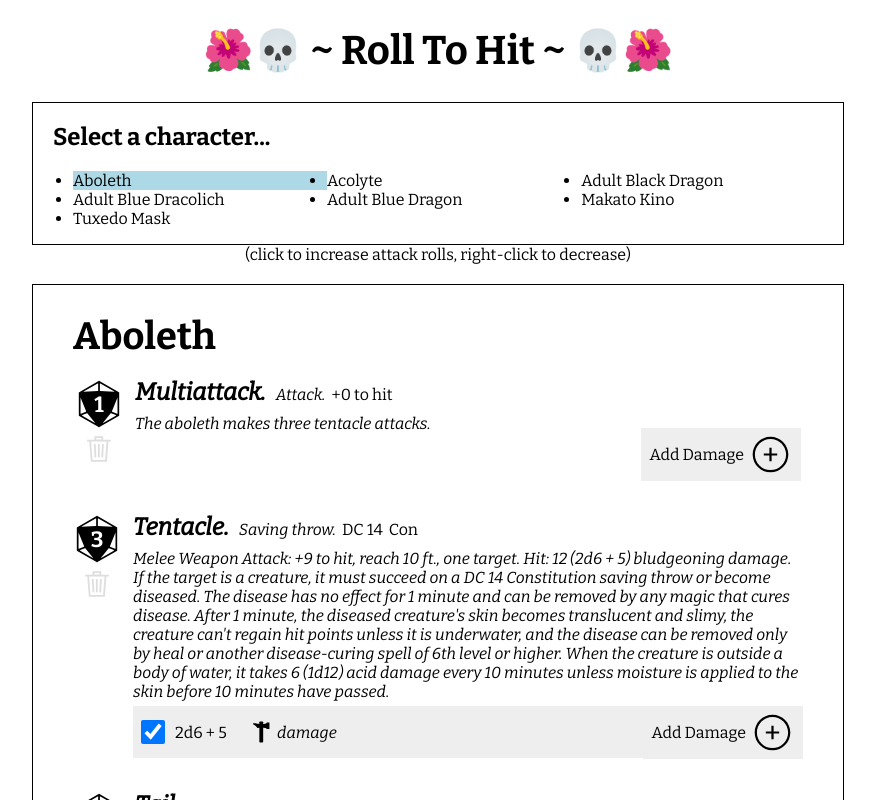
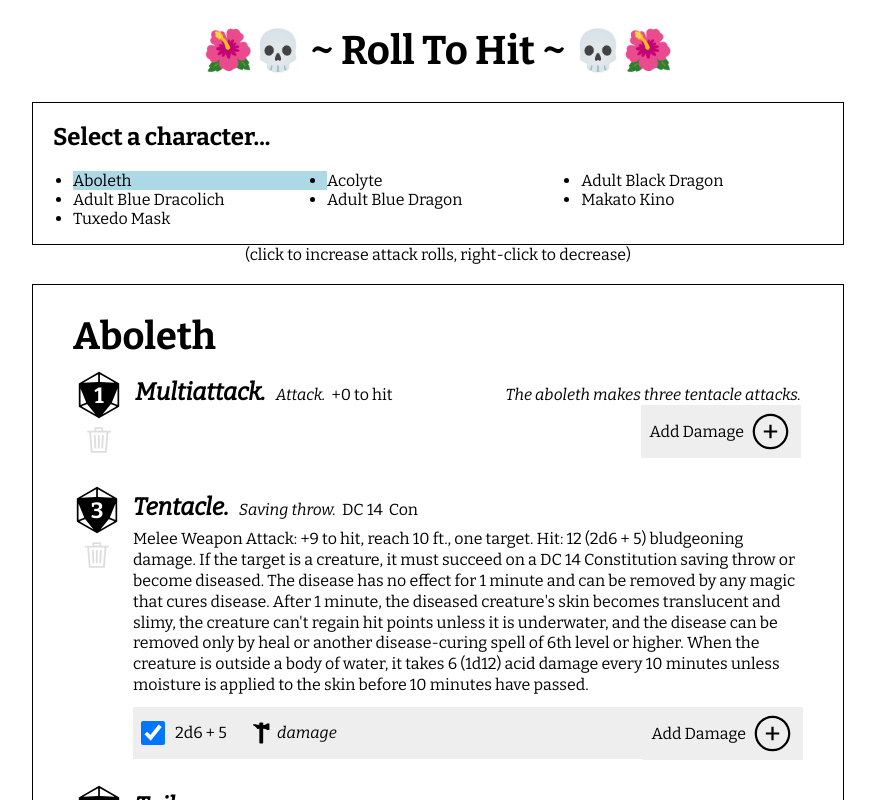
Before and after one commit to wickworks/witchdice, a React (Create React App) app: page / in a window 1280 px wide. Both pictures are taken after a click on the item "Aboleth". Shown: the top 800 px of the page, without its empty margins (202-1077 px from the left). Built offline with nearby package versions, Linux system fonts and the light colour scheme.

Commit message:
Have description format itself depending on its length.

```diff
--- a/src/components/AttackSource.jsx
+++ b/src/components/AttackSource.jsx
@@ -156,6 +156,8 @@ const AttackSource = ({attackID, attackData, attackFunctions, deleteAttack, clea
     setSavingThrowType(newType, attackID);
   }
 
+  const descClass = (desc.length > 64) ? 'long' : 'short'
+
   return (
     <div className='AttackSource'>
       <div className='die-count-container'>
@@ -235,14 +237,13 @@ const AttackSource = ({attackID, attackData, attackFunctions, deleteAttack, clea
                   {modifier} to hit
                 </div>
               }
-            </div>
 
-            <div className='metadata-container'>
-              <div className='desc'>
+              <div className={`desc ${descClass}`}>
                 <TextInput
                   textValue={desc}
                   setTextValue={(desc) => setDesc(desc, attackID)}
                   placeholder='Attack description'
+                  isTextbox={descClass === 'long'}
                 />
               </div>
             </div>
--- a/src/components/AttackSource.scss
+++ b/src/components/AttackSource.scss
@@ -5,7 +5,7 @@
   margin-bottom: 32px;
 
   .die-count-container {
-    margin-top: 2px;
+    margin-top: -7px;
     margin-right: 12px;
 
     .asset.d20_frame {
@@ -45,10 +45,11 @@
     .titlebar {
       display: flex;
       align-items: flex-end;
-      margin-bottom: 8px;
+      flex-wrap: wrap;
 
       .name {
         margin-right: 10px;
+        margin-bottom: 8px;
 
         .display {
           @include text_attack_name;
@@ -62,6 +63,7 @@
       .is-saving-throw {
         margin-right: 6px;
         padding-bottom: 2px;
+        margin-bottom: 8px;
         font-style: italic;
 
         cursor: pointer;
@@ -69,8 +71,9 @@
       }
 
       .modifier, .saving-throw-dc, .saving-throw-type {
+        padding-bottom: 2px;
+        margin-bottom: 8px;
         margin-right: 6px;
-        padding-bottom: 2px;
         cursor: pointer;
 
         &:hover {
@@ -80,10 +83,12 @@
     }
 
     .desc {
+      margin-left: auto;
+      margin-bottom: 8px;
+
       .display {
         @include text_default;
-        font-style: italic;
-        padding-bottom: 4px;
+        padding-bottom: 2px;
         cursor: pointer;
         &:hover { background-color: lightblue; }
       }
@@ -91,7 +96,24 @@
       input {
         @include text_default;
         font-style: italic;
-        width: 300px;
+        width: 400px;
+      }
+
+      &.long {
+        font-style: normal;
+        line-height: 1.3;
+
+        textarea {
+          @include text_default;
+          line-height: 1.3;
+          width: 660px;
+          height: 200px;
+          resize: vertical;
+        }
+      }
+
+      &.short {
+        font-style: italic;
       }
     }
 
--- a/src/components/TextInput.jsx
+++ b/src/components/TextInput.jsx
@@ -2,7 +2,7 @@ import React, { useState } from 'react';
 import './TextInput.scss';
 
 
-const TextInput = ({textValue, setTextValue, placeholder, suffix}) => {
+const TextInput = ({textValue, setTextValue, placeholder, suffix, isTextbox}) => {
   const [isEditing, setIsEditing] = useState(false);
   const [currentText, setCurrentText] = useState(textValue);
 
@@ -19,6 +19,17 @@ const TextInput = ({textValue, setTextValue, placeholder, suffix}) => {
   return (
     <div className="TextInput">
       {isEditing ?
+
+        isTextbox ?
+          <textarea
+            value={currentText}
+            onKeyPress={ (e) => { if (e.key === 'Enter') {stopEditing()} }}
+            onBlur={ () => {stopEditing()} }
+            onChange={ e => setCurrentText(e.target.value) }
+            placeholder={placeholder}
+            autoFocus
+          />
+        :
           <input
             type="text"
             value={currentText}
@@ -28,6 +39,7 @@ const TextInput = ({textValue, setTextValue, placeholder, suffix}) => {
             placeholder={placeholder}
             autoFocus
           />
+
       :
         <div className='display' onClick={() => setIsEditing(true)}>
           {currentText}
```
Also changed, not shown: 1 other file (tests, documents, lock files or other folders). Lines whose indentation alone changed are shown as unchanged.
